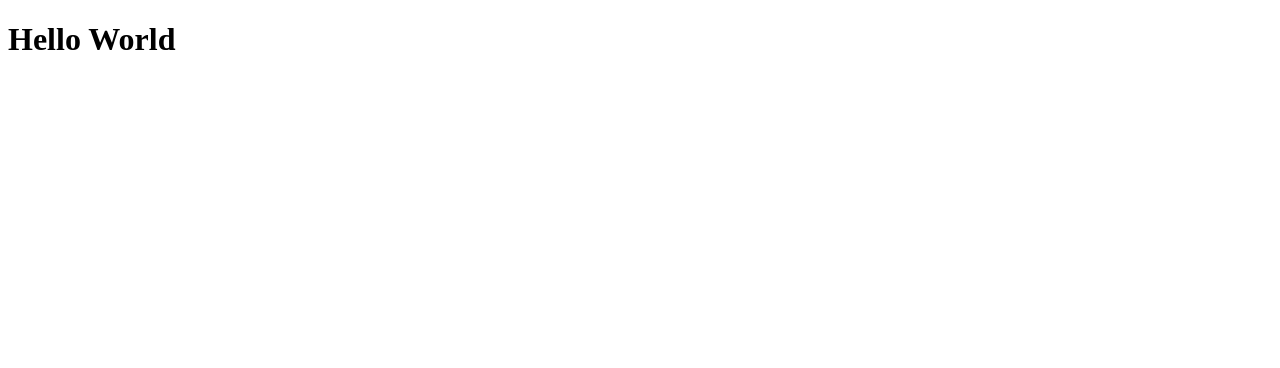
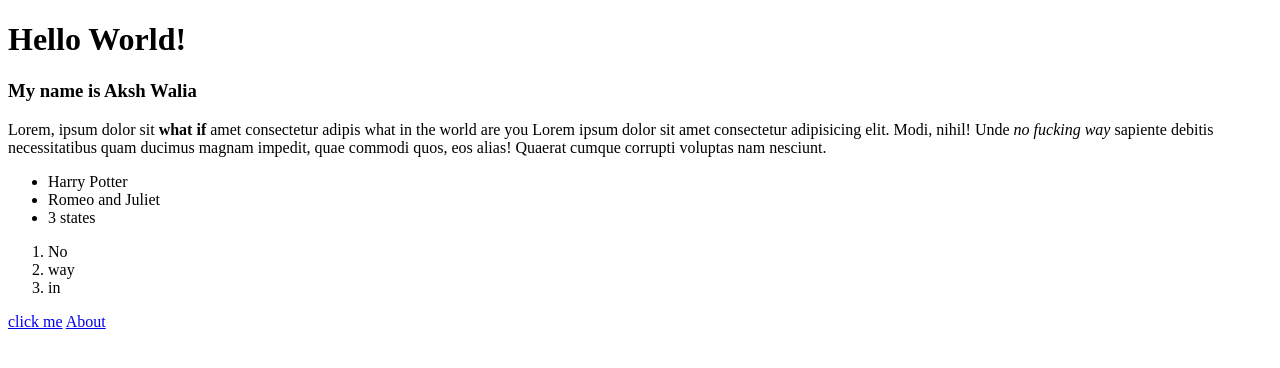
Before and after one commit to akshwalia/WebDev, a plain HTML site: page index.html in a window 1280 px wide. Drawn offline with Linux system fonts and the light colour scheme.

Commit message:
A few changes made to index during practice and a new file about created

```diff
--- a/index.html
+++ b/index.html
@@ -7,6 +7,29 @@
     </head>
 
     <body>
-        <h1>Hello World</h1>
+        <h1>Hello World!</h1>
+        <h3>My name is Aksh Walia</h3>
+
+        <p>
+            Lorem, ipsum dolor sit <strong> what if </strong>amet consectetur adipis what in the world are you Lorem ipsum dolor sit amet consectetur adipisicing elit. Modi, nihil!
+            Unde <em>no fucking way</em> sapiente debitis necessitatibus quam ducimus magnam impedit, quae commodi quos, eos alias!
+            Quaerat cumque corrupti voluptas nam nesciunt.
+        </p>
+
+        <ul>
+            <li>Harry Potter</li>
+            <li>Romeo and Juliet</li>
+            <li>3 states</li>
+        </ul>
+
+        <ol>
+            <li>No</li>
+            <li>way</li>
+            <li>in</li>
+        </ol>
+
+        <a href="https://www.theodinproject.com/lessons/foundations-links-and-images" target="_blank">click me</a>
+
+        <a href="pages/about.html">About</a>
     </body>
 </html>
```
Also changed, not shown: pages/about.html (added, +11 -0 lines).
